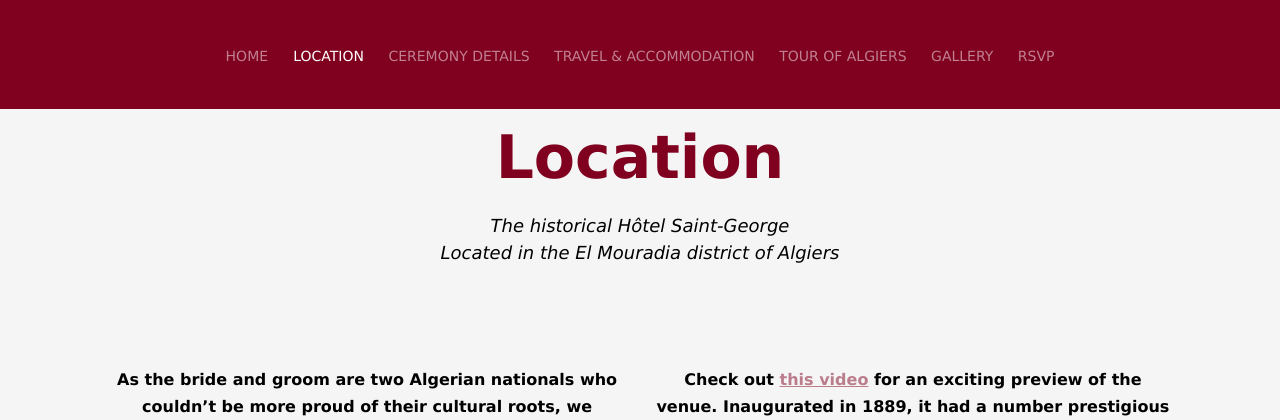
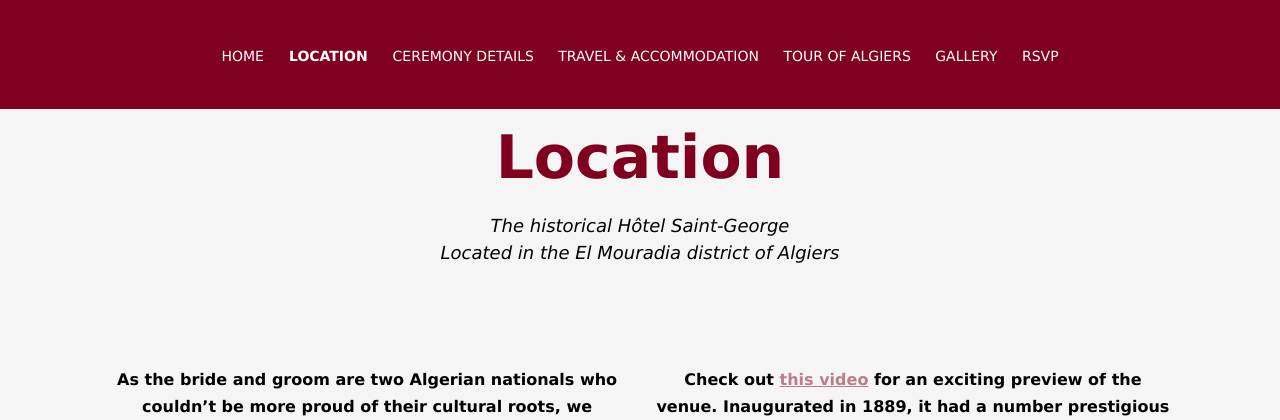
Before and after one commit to JeddineO/rym-idirchakib, a PHP site: page /services.html in a window 1280 px wide. Shown: the top 420 px of the page. Run offline with PHP 8.4, Linux system fonts and the light colour scheme; some web fonts are replaced.

Commit message:
updat-18

```diff
--- a/css/style.css
+++ b/css/style.css
@@ -130,13 +130,14 @@ figure {
   margin: 0;
   list-style: none;
   display: inline;
+  color: #fff;
 }
 
 .fh5co-nav ul li a {
   font-size: 14px;
   padding: 30px 10px;
   text-transform: uppercase;
-  color: rgba(255, 255, 255, 0.5);
+  color: #fff;
   -webkit-transition: 0.5s;
   -o-transition: 0.5s;
   transition: 0.5s;
@@ -201,14 +202,14 @@ figure {
 .fh5co-nav ul li.has-dropdown .dropdown li a {
   padding: 2px 0;
   display: block;
-  color: #000;
+  color: #fff;
   line-height: 1.2;
   text-transform: none;
   font-size: 15px;
 }
 
 .fh5co-nav ul li.has-dropdown .dropdown li a:hover {
-  color: #000;
+  color: #fff;
 }
 
 .fh5co-nav ul li.has-dropdown:hover a,
@@ -2119,3 +2120,17 @@ footer p {
   text-align: center;
 
 }
+
+#fh5co-offcanvas ul li a {
+  color: #fff;
+}
+
+.js-fh5co-nav-toggle {
+  position: fixed;
+  top: 0;
+}
+
+.active {
+  font-weight: 600;
+
+}
--- a/services.html
+++ b/services.html
@@ -58,7 +58,7 @@
 				<div class="row">
 
 
-					<div class="col-12 text-center menu-1">
+					<div class="col-12 text-center menu-1" style="color: aliceblue;">
 						<ul>
 							<li><a href="index.html">Home</a></li>
 							<li class="active"><a href="services.html"> Location </a></li>
```
